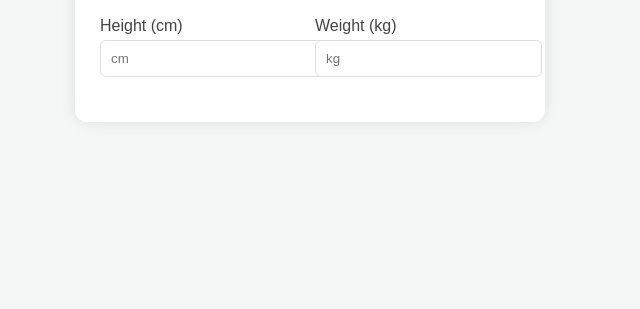
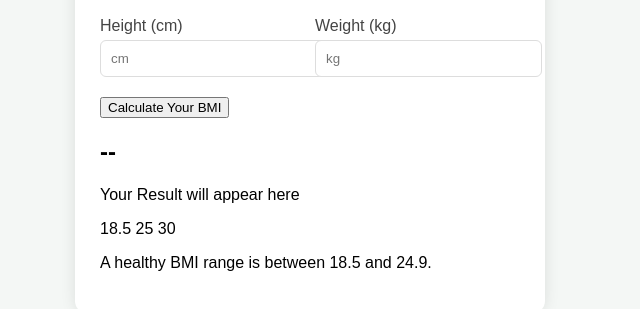
Before and after one commit to FarizzzAPK/BMI-project, a plain HTML site: page index.html in a window 1280 px wide. Shown: the part 119-428 px from the top of the page, without its empty margins (330-970 px from the left). Drawn offline with Linux system fonts and the light colour scheme.

Commit message:
calculate button and result box

```diff
--- a/index.html
+++ b/index.html
@@ -21,6 +21,18 @@
             <input type="number" id="weight" placeholder="kg">
         </div>
     </div>
+        <button class="calc-btn" onclick="">Calculate Your BMI</button>
+  <div class="result-box" id="resultBox">
+        <h2 id="bmiValue">--</h2>
+        <p id="bmiStatus">Your Result will appear here</p>
+
+        <div class="scale">
+            <span>18.5</span>
+            <span>25</span>
+            <span>30</span>
+        </div>
+        <p class="range">A healthy BMI range is between 18.5 and 24.9.</p>
+    </div>
 </div>
 
 </body>
```
